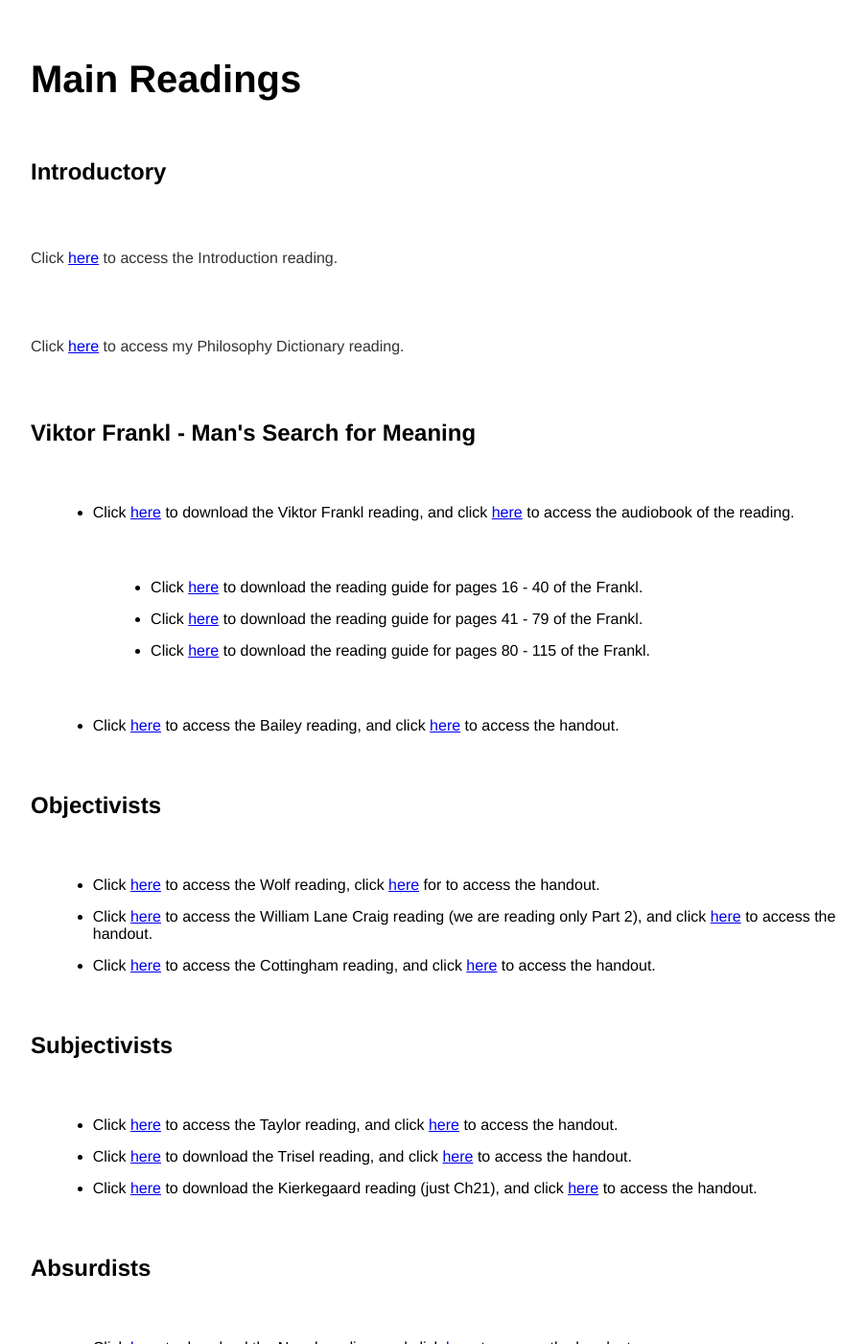
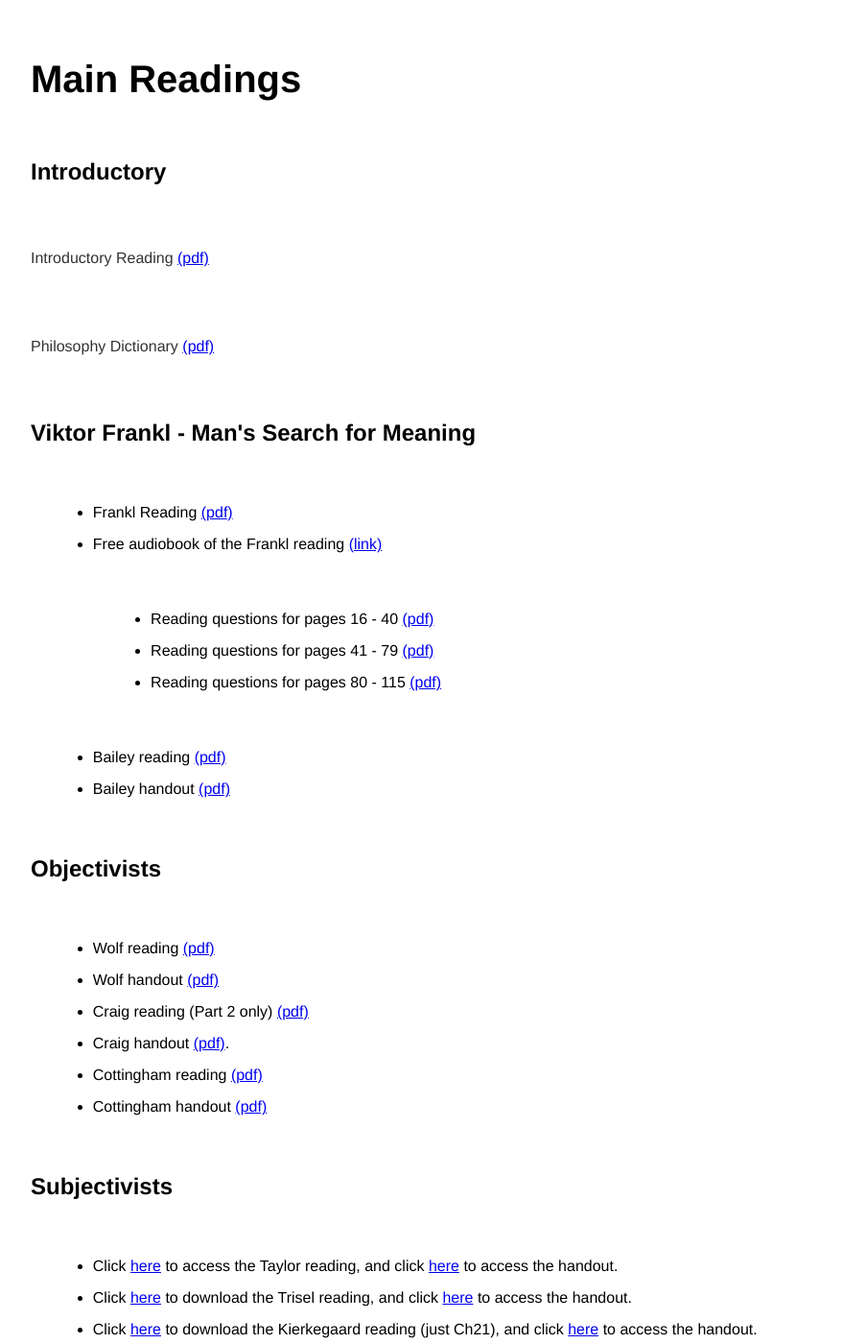
Before and after one commit to kevinjpatton/kevinjpatton.github.io, a Jekyll site: the page built from teaching/phil_1010/readings/index.html, in a window 1280 px wide and 1400 px high, scrolled down 368 px. Shown: the whole window at 96% size, without its empty margins (160-1062 px from the left). Built offline with Jekyll 4.4.1, drawn with Linux system fonts in a browser that asks for light colours; Markdown is read by kramdown in place of the engine named in the settings.

Commit message:
Update index.html

```diff
--- a/teaching/phil_1010/readings/index.html
+++ b/teaching/phil_1010/readings/index.html
@@ -4,20 +4,25 @@
 ---
 <h1>Main Readings</h1>
 <h2>Introductory</h2>
-<p>Click <a href="/banda/Draft - How to Philosophize.pdf" target="_blank">here</a> to access the Introduction reading.</p>
-<p>Click <a href="/banda/Draft - Philosophabet.pdf" target="_blank">here</a> to access my Philosophy Dictionary reading.</p>
+<p>Introductory Reading <a href="/banda/Draft - How to Philosophize.pdf" target="_blank">(pdf)</a></p>
+<p>Philosophy Dictionary <a href="/banda/Draft - Philosophabet.pdf" target="_blank">(pdf)</a></p>
 <h2>Viktor Frankl - Man's Search for Meaning</h2><ul class="standard-list">
-<li>Click <a href="/teaching/phil_1010/readings/Viktor E. Frankl - Man's Search For Meaning.pdf" target="_blank">here</a> to download the Viktor Frankl reading, and click <a href="https://youtu.be/MoyHK_ocfD8?si=0kpp0NixYmhzVHJa" target="_blank">here</a> to access the audiobook of the reading.</li><ul class="standard-list">
-<li>Click <a href="/teaching/phil_1010/readings/Handout - Frankl pgs 16 - 40.pdf" target="_blank">here</a> to download the reading guide for pages 16 - 40 of the Frankl.</li>
-  <li>Click <a href="/teaching/phil_1010/readings/Handout - Frankl pgs 41 - 79.pdf" target="_blank">here</a> to download the reading guide for pages 41 - 79 of the Frankl.</li>
-  <li>Click <a href="/teaching/phil_1010/readings/Handout - Frankl pgs 80 - 115.pdf" target="_blank">here</a> to download the reading guide for pages 80 - 115 of the Frankl.</li>
+<li>Frankl Reading <a href="/teaching/phil_1010/readings/Viktor E. Frankl - Man's Search For Meaning.pdf" target="_blank">(pdf)</a>
+<li>Free audiobook of the Frankl reading <a href="https://youtu.be/MoyHK_ocfD8?si=0kpp0NixYmhzVHJa" target="_blank">(link)</a></li><ul class="standard-list">
+<li>Reading questions for pages 16 - 40 <a href="/teaching/phil_1010/readings/Handout - Frankl pgs 16 - 40.pdf" target="_blank">(pdf)</a></li>
+  <li>Reading questions for pages 41 - 79 <a href="/teaching/phil_1010/readings/Handout - Frankl pgs 41 - 79.pdf" target="_blank">(pdf)</a></li>
+  <li>Reading questions for pages 80 - 115 <a href="/teaching/phil_1010/readings/Handout - Frankl pgs 80 - 115.pdf" target="_blank">(pdf)</a></li>
 </ul>
-<li>Click <a href="/teaching/phil_1010/readings/Richard Bailey - Meaning and Frankls Existential Psychiatry.pdf" target="_blank">here</a> to access the Bailey reading, and click <a href="/teaching/phil_1010/readings/Handout - Bailey.pdf" target="_blank">here</a> to access the handout.</li>
+<li>Bailey reading <a href="/teaching/phil_1010/readings/Richard Bailey - Meaning and Frankls Existential Psychiatry.pdf" target="_blank">(pdf)</a></li>
+<li>Bailey handout <a href="/teaching/phil_1010/readings/Handout - Bailey.pdf" target="_blank">(pdf)</a></li>
 </ul>
 <h2>Objectivists</h2><ul class="standard-list">
-<li>Click <a href="/teaching/phil_1010/readings/Susan Wolf - The Meanings of Lives.pdf" target="_blank">here</a> to access the Wolf reading, click <a href="/teaching/phil_1010/readings/Handout - Wolf.pdf" target="_blank">here</a> for to access the handout.</li>
-<li>Click <a href="/teaching/phil_1010/readings/William Lane Craig - Reasonable Faith.pdf" target="_blank">here</a> to access the William Lane Craig reading (we are reading only Part 2), and click <a href="/teaching/phil_1010/readings/Handout - WLC.pdf" target="_blank">here</a> to access the handout.</li>
-<li>Click <a href="/teaching/phil_1010/readings/John Cottingham - The Meaning of Life and Transcendence.pdf" target="_blank">here</a> to access the Cottingham reading, and click <a href="/teaching/phil_1010/readings/Handout - Cottingham.pdf" target="_blank">here</a> to access the handout.</li>
+<li>Wolf reading <a href="/teaching/phil_1010/readings/Susan Wolf - The Meanings of Lives.pdf" target="_blank">(pdf)</a></li>
+<li>Wolf handout <a href="/teaching/phil_1010/readings/Handout - Wolf.pdf" target="_blank">(pdf)</a></li>
+<li>Craig reading (Part 2 only) <a href="/teaching/phil_1010/readings/William Lane Craig - Reasonable Faith.pdf" target="_blank">(pdf)</a></li>
+<li>Craig handout <a href="/teaching/phil_1010/readings/Handout - WLC.pdf" target="_blank">(pdf)</a>.</li>
+<li>Cottingham reading <a href="/teaching/phil_1010/readings/John Cottingham - The Meaning of Life and Transcendence.pdf" target="_blank">(pdf)</a></li>
+<li>Cottingham handout <a href="/teaching/phil_1010/readings/Handout - Cottingham.pdf" target="_blank">(pdf)</a></li>
 </ul>
 <h2>Subjectivists</h2><ul class="standard-list">
 <li>Click <a href="/teaching/phil_1010/readings/Richard Taylor - The Meaning of Life.pdf" target="_blank">here</a> to access the Taylor reading, and click <a href="/teaching/phil_1010/readings/Handout - Taylor.pdf" target="_blank">here</a> to access the handout.</li>
```
